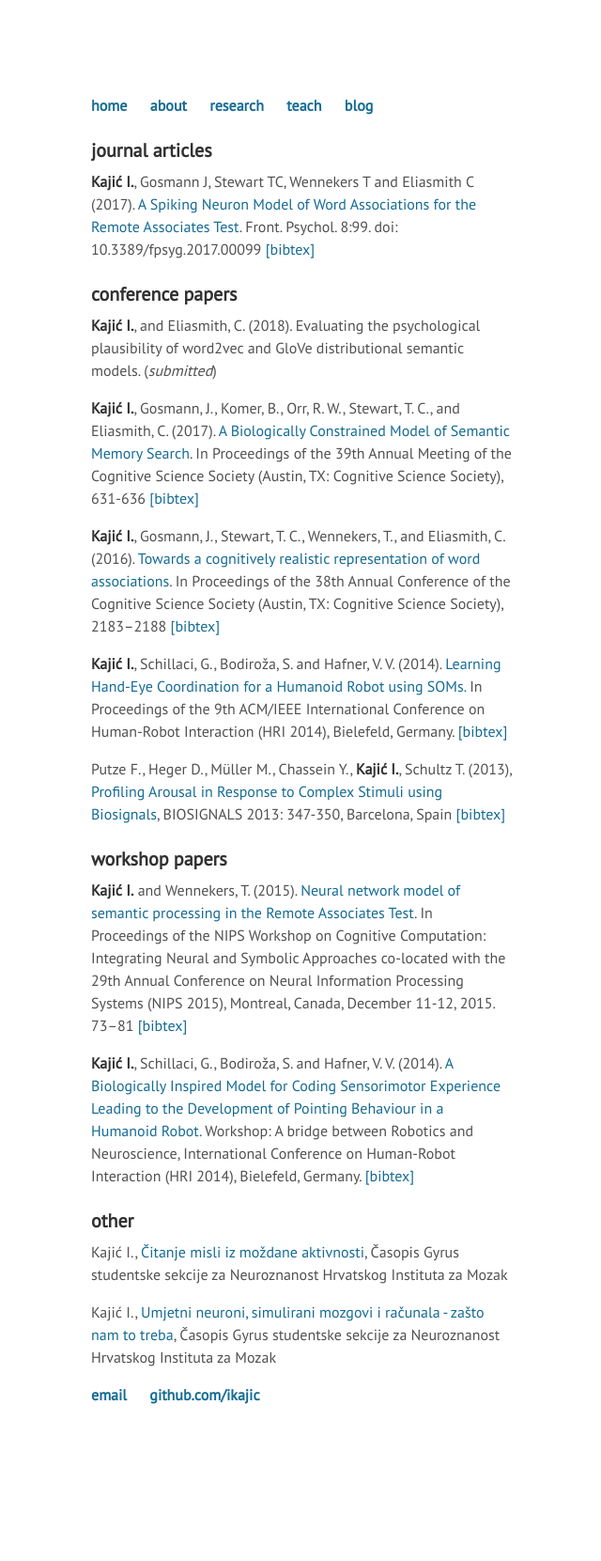
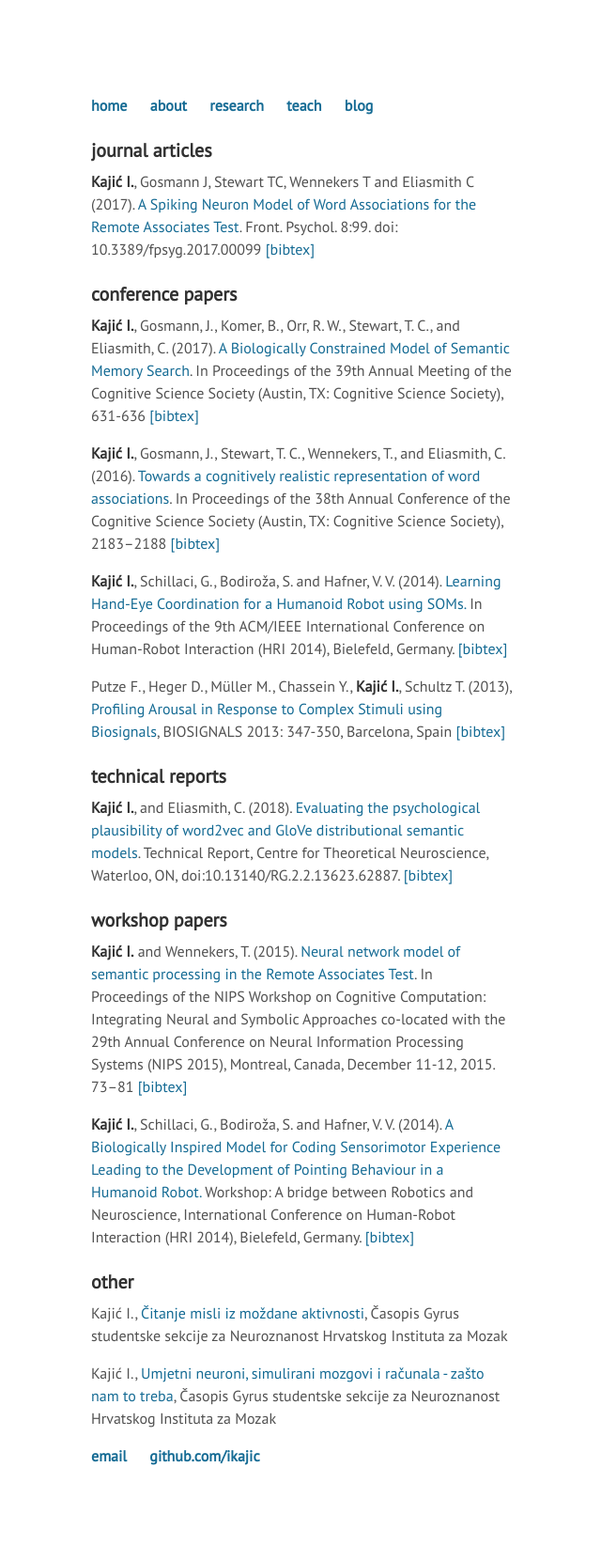
Before and after one commit to ikajic/ikajic.github.io, a Jekyll site: the page built from research.md, in a window 1280 px wide. Shown: the whole page at 94% size, without its empty margins (319-959 px from the left). Built offline with Jekyll 4.4.1, drawn with Linux system fonts in a browser that asks for light colours; before the commit the page ends 1596 px from its top, so only the background shows below that.

Commit message:
Add technical report

```diff
--- a/research.md
+++ b/research.md
@@ -10,8 +10,6 @@ target="_blank">[bibtex]</a>
 
 
 ### conference papers
-**Kajić I.**, and Eliasmith, C. (2018). Evaluating the psychological plausibility
-of word2vec and GloVe distributional semantic models. (*submitted*)
 
 **Kajić I.**, Gosmann, J., Komer, B., Orr, R. W., Stewart, T. C., and
 Eliasmith, C. (2017). [A Biologically Constrained Model of Semantic Memory
@@ -39,6 +37,12 @@ a Humanoid Robot using SOMs.](http://adapt.informatik.hu-berlin.de/pub/papers/HR
 Putze F., Heger D., Müller M., Chassein Y., **Kajić I.**, Schultz T. (2013), [Profiling Arousal in Response to Complex Stimuli using Biosignals](https://www.researchgate.net/profile/Ivana_Kajic/publication/260986674_Profiling_Arousal_in_Response_to_Complex_Stimuli_using_Biosignals/links/02e7e5333e36b33b16000000.pdf), BIOSIGNALS 2013: 347-350, Barcelona, Spain
 <a href="https://raw.githubusercontent.com/ikajic/ikajic.github.io/master/publications/putze2013.bib" target="_blank">[bibtex]</a>
 
+### technical reports
+
+**Kajić I.**, and Eliasmith, C. (2018). [Evaluating the psychological plausibility
+of word2vec and GloVe distributional semantic models](http://compneuro.uwaterloo.ca/files/publications/kajic.2018a.pdf). Technical Report, Centre for Theoretical Neuroscience, Waterloo, ON, doi:10.13140/RG.2.2.13623.62887.
+<a href="https://raw.githubusercontent.com/ctn-waterloo/website/master/ctn_waterloo/content/publications/kajic2018a.bib" target="_blank">[bibtex]</a>
+
 ### workshop papers
 
 **Kajić I.** and Wennekers, T. (2015). [Neural network model of semantic processing in the Remote
```
